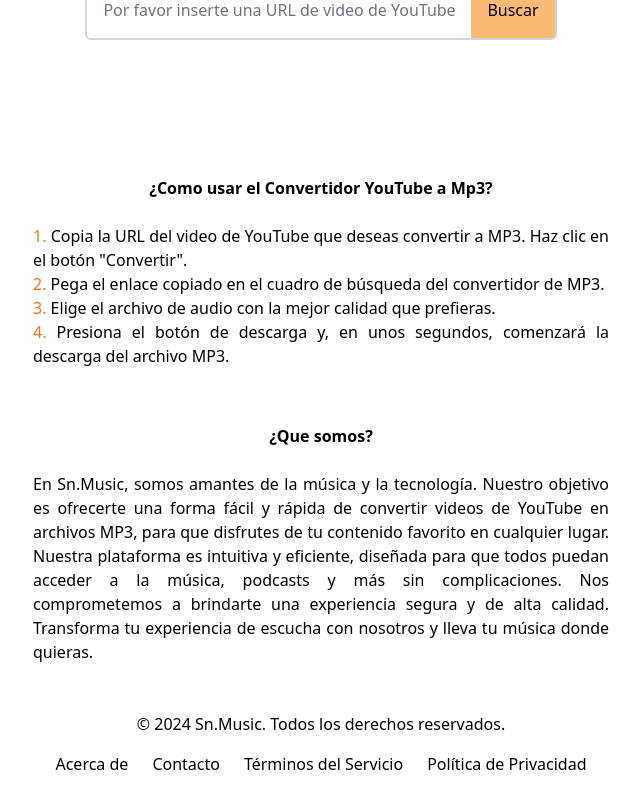
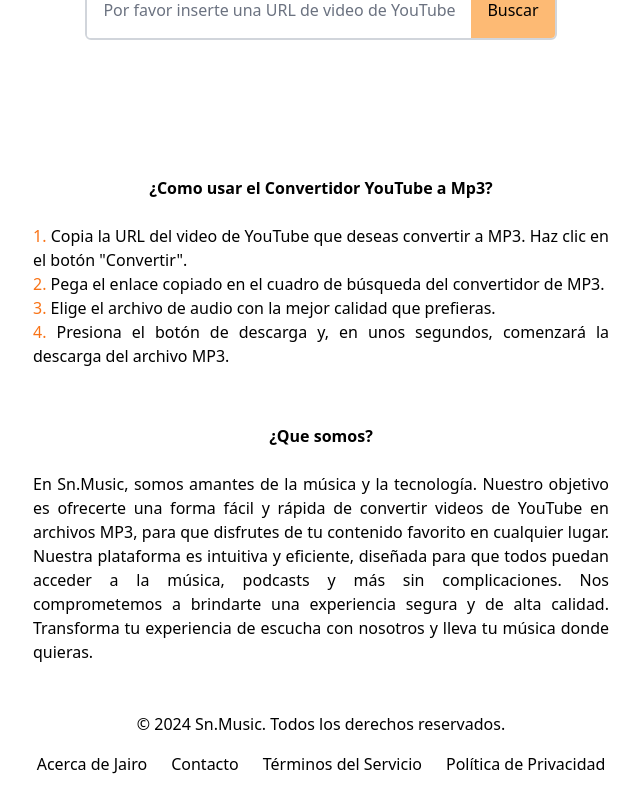
Before and after one commit to JairoSainz/convertidor-app, a React (Vite) app: page / in a window 1280 px wide. Shown: the part 228-1028 px from the top of the page, without its empty margins (319-959 px from the left). Built offline with nearby package versions, Linux system fonts and the light colour scheme.

Commit message:
cambio en el footer

```diff
--- a/src/Footer.tsx
+++ b/src/Footer.tsx
@@ -4,7 +4,7 @@ function Footer(){
         <div className="container mx-auto text-center">
             <h1 className="mb-4">© 2024 Sn.Music. Todos los derechos reservados.</h1>
             <div className="flex justify-center space-x-6">
-                <a href="/acerca" className="hover:underline hover:text-orange-500">Acerca de</a>
+                <a href="/acerca" className="hover:underline hover:text-orange-500">Acerca de Jairo</a>
                 <a href="/contacto" className="hover:underline hover:text-orange-500">Contacto</a>
                 <a href="/terminos" className="hover:underline hover:text-orange-500">Términos del Servicio</a>
                 <a href="/politica-privacidad" className="hover:underline hover:text-orange-500">Política de Privacidad</a>
```
